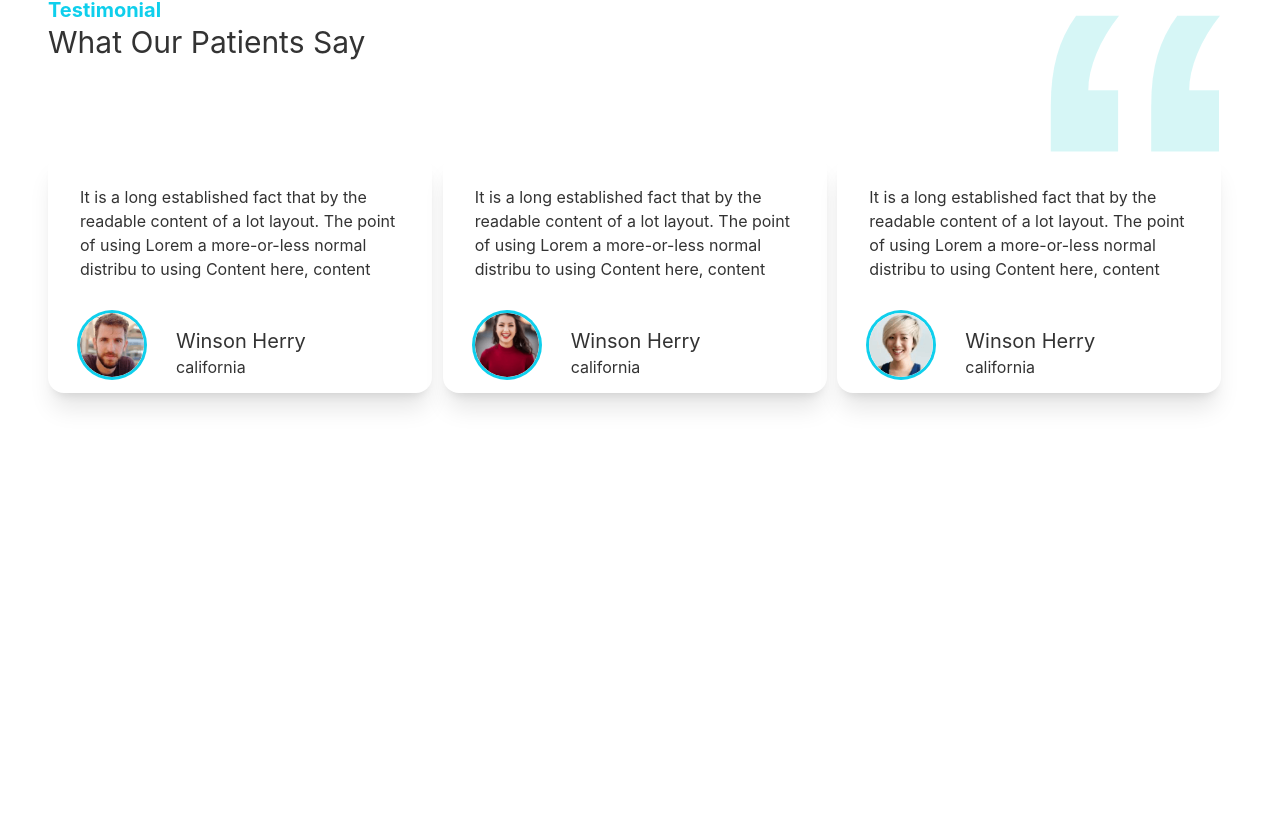
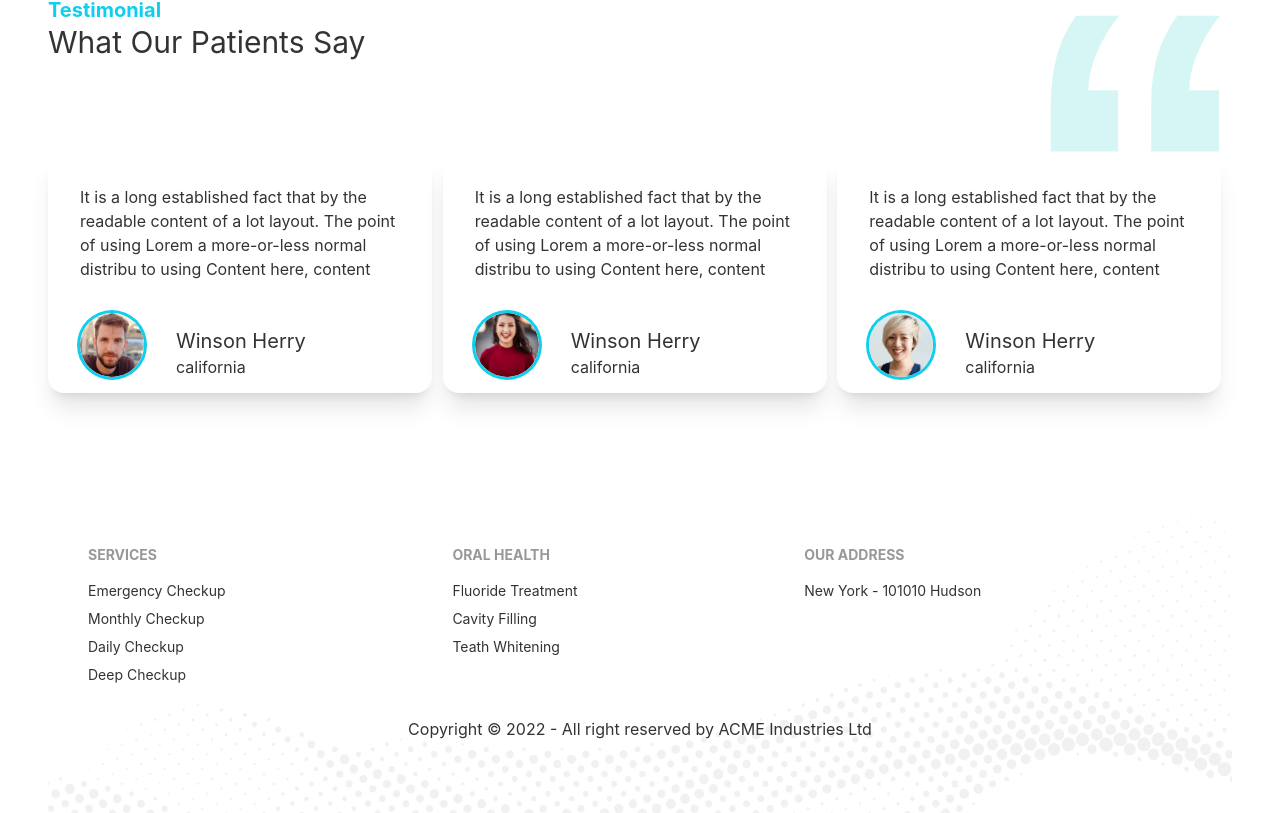
Before and after one commit to ysazzad/doctors-portal-client, a React (Create React App) app: page / in a window 1280 px wide. Shown: the part 2943-3756 px from the top of the page. Before the commit the page ends 3448 px from the top, so only its background shows below. Built offline with nearby package versions, Linux system fonts and the light colour scheme.

Commit message:
footer added

```diff
--- /dev/null
+++ b/src/Pages/Home/Footer.js
@@ -0,0 +1,40 @@
+import React from 'react';
+import footer from '../../assets/images/footer.png'
+
+const Footer = () => {
+    return (
+        <footer
+            style={{
+                background: `url(${footer})`,
+                backgroundSize: "cover"
+            }}
+            class=" p-10 ">
+            <div class='footer'>
+                <div>
+                    <span class="footer-title">Services</span>
+                    <a class="link link-hover">Emergency Checkup</a>
+                    <a class="link link-hover">Monthly Checkup</a>
+                    <a class="link link-hover">Daily Checkup</a>
+                    <a class="link link-hover">Deep Checkup</a>
+                </div>
+                <div>
+                    <span class="footer-title">ORAL HEALTH</span>
+                    <a class="link link-hover">Fluoride Treatment</a>
+                    <a class="link link-hover">Cavity Filling</a>
+                    <a class="link link-hover">Teath Whitening</a>
+
+                </div>
+                <div>
+                    <span class="footer-title">OUR ADDRESS</span>
+                    <a class="link link-hover">New York - 101010 Hudson</a>
+
+                </div>
+            </div>
+            <div className='text-center my-8'>
+                <p>Copyright © 2022 - All right reserved by ACME Industries Ltd</p>
+            </div>
+        </footer>
+    );
+};
+
+export default Footer;
--- a/src/Pages/Home/Home.js
+++ b/src/Pages/Home/Home.js
@@ -1,5 +1,6 @@
 import React from 'react';
 import Banner from './Banner';
+import Footer from './Footer';
 import Info from './Info';
 import MakeAppoinment from './MakeAppoinment';
 import Services from './Services';
@@ -14,6 +15,7 @@
             <Services></Services>
             <MakeAppoinment></MakeAppoinment>
             <Testimonials></Testimonials>
+            <Footer></Footer>
         </div>
     );
 };
```
